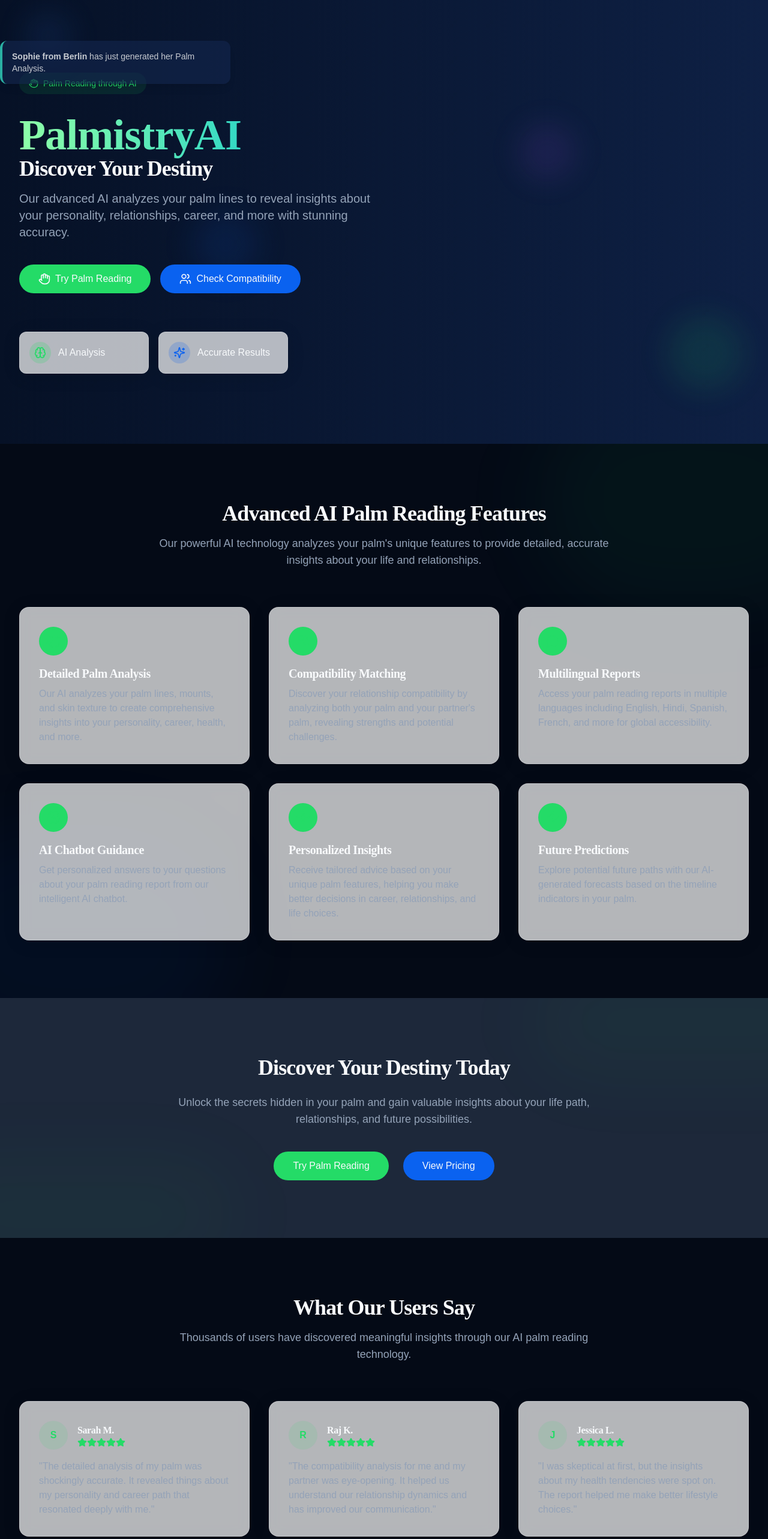
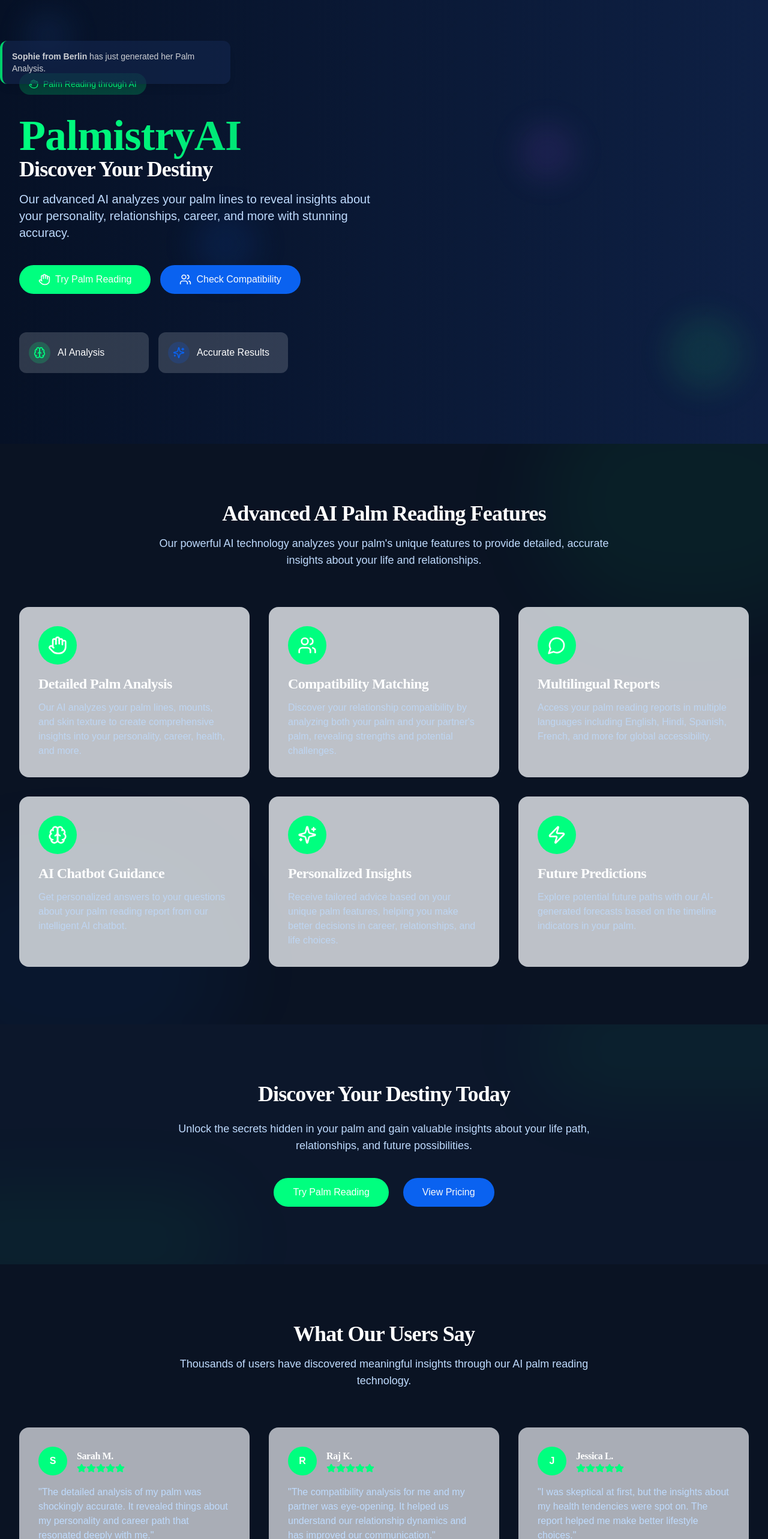
Before and after one commit to DrMamtaSaini/palmistry-connect, a React (Vite) app: page / in a window 1280 px wide. Shown: the part 60-2626 px from the top of the page at 60% size. Built offline with nearby package versions, Linux system fonts and the light colour scheme.

Commit message:
Improve text visibility
Ensure text is more visible by adjusting text color.

```diff
--- a/src/components/FeatureCard.tsx
+++ b/src/components/FeatureCard.tsx
@@ -14,17 +14,17 @@ const FeatureCard = ({ title, description, icon: Icon, className, index = 0 }: F
   return (
     <div
       className={cn(
-        "glass-panel p-8 rounded-2xl h-full hover:shadow-elegant transition-all duration-500",
+        "bg-gray-300/90 p-8 rounded-2xl h-full transition-all duration-500",
         "animate-fade-in opacity-0",
         className
       )}
       style={{ animationDelay: `${index * 150}ms`, animationFillMode: 'forwards' }}
     >
-      <div className="rounded-full p-3 inline-flex items-center justify-center bg-primary bg-opacity-10 mb-4">
-        <Icon className="h-6 w-6 text-primary" />
+      <div className="rounded-full p-3 inline-flex items-center justify-center bg-[#00FF7F] mb-4 w-16 h-16">
+        <Icon className="h-8 w-8 text-white" />
       </div>
-      <h3 className="text-xl font-semibold mb-2">{title}</h3>
-      <p className="text-muted-foreground">{description}</p>
+      <h3 className="text-2xl font-semibold mb-3 text-white">{title}</h3>
+      <p className="text-blue-200/80">{description}</p>
     </div>
   );
 };
--- a/src/components/HeroSection.tsx
+++ b/src/components/HeroSection.tsx
@@ -20,7 +20,7 @@ const HeroSection = () => {
 
       {/* Floating notification */}
       <div className="palm-notification absolute bottom-10 left-10 right-10 md:left-auto md:right-auto md:bottom-auto md:top-32 md:left-10 max-w-sm p-4 rounded-lg shadow-lg z-20">
-        <p className="text-foreground text-sm">
+        <p className="text-white text-sm">
           <span className="font-bold">Sophie from Berlin</span> has just generated her Palm Analysis.
         </p>
       </div>
@@ -28,7 +28,7 @@ const HeroSection = () => {
       <div className="content-container relative z-10 grid grid-cols-1 lg:grid-cols-2 gap-8 items-center">
         {/* Left content */}
         <div className="flex flex-col items-start text-left">
-          <div className="inline-flex items-center px-4 py-2 rounded-full bg-primary/10 text-primary text-sm font-medium mb-8 animate-fade-in" style={{ animationDelay: '200ms' }}>
+          <div className="inline-flex items-center px-4 py-2 rounded-full bg-[#00FF7F]/20 text-[#00FF7F] text-sm font-medium mb-8 animate-fade-in" style={{ animationDelay: '200ms' }}>
             <Hand className="h-4 w-4 mr-2" />
             Palm Reading through AI
           </div>
@@ -38,12 +38,12 @@ const HeroSection = () => {
               PalmistryAI
             </span>
             <br />
-            <span className="text-3xl md:text-4xl mt-2 text-foreground">
+            <span className="text-3xl md:text-4xl mt-2 text-white">
               Discover Your Destiny
             </span>
           </h1>
 
-          <p className="text-xl text-muted-foreground max-w-2xl mb-10 animate-fade-in" style={{ animationDelay: '400ms' }}>
+          <p className="text-xl text-blue-200 max-w-2xl mb-10 animate-fade-in" style={{ animationDelay: '400ms' }}>
             Our advanced AI analyzes your palm lines to reveal insights about your personality,
             relationships, career, and more with stunning accuracy.
           </p>
@@ -51,7 +51,7 @@ const HeroSection = () => {
           <div className="flex flex-col sm:flex-row gap-4 mb-16 animate-fade-in" style={{ animationDelay: '500ms' }}>
             <Link
               to="/palm-reading"
-              className="px-8 py-3 rounded-full bg-primary text-primary-foreground text-base font-medium transition-all hover:bg-primary/90 flex items-center justify-center gap-2"
+              className="px-8 py-3 rounded-full bg-[#00FF7F] text-primary-foreground text-base font-medium transition-all hover:bg-[#00FF7F]/90 flex items-center justify-center gap-2"
             >
               <Hand className="h-5 w-5" />
               Try Palm Reading
@@ -66,20 +66,20 @@ const HeroSection = () => {
           </div>
 
           <div className="grid grid-cols-2 gap-4 max-w-md w-full animate-fade-in" style={{ animationDelay: '600ms' }}>
-            <div className="glass-panel p-4 rounded-xl hover:shadow-elegant transition-all duration-500">
+            <div className="bg-gray-300/20 p-4 rounded-xl hover:shadow-elegant transition-all duration-500">
               <div className="flex items-center">
-                <div className="mr-3 bg-primary/20 p-2 rounded-full">
-                  <Brain className="h-5 w-5 text-primary" />
+                <div className="mr-3 bg-[#00FF7F]/20 p-2 rounded-full">
+                  <Brain className="h-5 w-5 text-[#00FF7F]" />
                 </div>
-                <span className="font-medium">AI Analysis</span>
+                <span className="font-medium text-white">AI Analysis</span>
               </div>
             </div>
-            <div className="glass-panel p-4 rounded-xl hover:shadow-elegant transition-all duration-500">
+            <div className="bg-gray-300/20 p-4 rounded-xl hover:shadow-elegant transition-all duration-500">
               <div className="flex items-center">
                 <div className="mr-3 bg-secondary/20 p-2 rounded-full">
                   <Sparkles className="h-5 w-5 text-secondary" />
                 </div>
-                <span className="font-medium">Accurate Results</span>
+                <span className="font-medium text-white">Accurate Results</span>
               </div>
             </div>
           </div>
@@ -88,7 +88,7 @@ const HeroSection = () => {
         {/* Right content - Palm image */}
         <div className="hidden lg:flex justify-center items-center animate-fade-in" style={{ animationDelay: '700ms' }}>
           <div className="relative">
-            <div className="absolute -inset-4 bg-primary/20 rounded-full blur-2xl animate-pulse-slow"></div>
+            <div className="absolute -inset-4 bg-[#00FF7F]/20 rounded-full blur-2xl animate-pulse-slow"></div>
             <img
               src="https://images.unsplash.com/photo-1581091226825-a6a2a5aee158?ixlib=rb-4.0.3&ixid=M3wxMjA3fDB8MHxwaG90by1wYWdlfHx8fGVufDB8fHx8fA%3D%3D&auto=format&fit=crop&w=1200&q=80"
               alt="Palm Reading Analysis"
--- a/src/index.css
+++ b/src/index.css
@@ -1,3 +1,4 @@
+
 @tailwind base;
 @tailwind components;
 @tailwind utilities;
@@ -164,7 +165,7 @@
   }
 
   .heading-gradient {
-    background: linear-gradient(90deg, rgba(142,255,167,1) 0%, rgba(52,217,196,1) 100%);
+    background: linear-gradient(90deg, #00FF7F 0%, #00E676 100%);
     -webkit-background-clip: text;
     -webkit-text-fill-color: transparent;
     background-clip: text;
@@ -221,6 +222,6 @@
 
 .palm-notification {
   background: rgba(20, 39, 78, 0.8);
-  border-left: 4px solid #34d9c4;
+  border-left: 4px solid #00FF7F;
   animation: pulse-slow 4s ease-in-out infinite;
 }
--- a/src/pages/Index.tsx
+++ b/src/pages/Index.tsx
@@ -21,21 +21,21 @@ const Index = () => {
   }, []);
 
   return (
-    <div className="min-h-screen bg-background">
+    <div className="min-h-screen bg-[#0a1323]">
       <Header />
 
       {/* Hero section */}
       <HeroSection />
 
       {/* Features section */}
-      <section className="py-24 relative overflow-hidden bg-background">
-        <div className="absolute -top-[10%] -right-[10%] w-[40%] h-[40%] bg-primary/5 rounded-full filter blur-3xl" />
+      <section className="py-24 relative overflow-hidden bg-[#0a1323]">
+        <div className="absolute -top-[10%] -right-[10%] w-[40%] h-[40%] bg-[#00FF7F]/5 rounded-full filter blur-3xl" />
         <div className="absolute -bottom-[10%] -left-[10%] w-[40%] h-[40%] bg-secondary/5 rounded-full filter blur-3xl" />
 
         <div className="content-container">
           <div className="text-center max-w-3xl mx-auto mb-16 reveal">
-            <h2 className="heading-lg mb-4">Advanced AI Palm Reading Features</h2>
-            <p className="text-muted-foreground text-lg">
+            <h2 className="heading-lg mb-4 text-white">Advanced AI Palm Reading Features</h2>
+            <p className="text-blue-200 text-lg">
               Our powerful AI technology analyzes your palm's unique features to provide detailed,
               accurate insights about your life and relationships.
             </p>
@@ -83,20 +83,20 @@ const Index = () => {
       </section>
 
       {/* Call to action */}
-      <section className="py-24 bg-muted relative overflow-hidden">
-        <div className="absolute -top-[10%] -right-[10%] w-[40%] h-[40%] bg-primary/5 rounded-full filter blur-3xl" />
-        <div className="absolute -bottom-[10%] -left-[10%] w-[40%] h-[40%] bg-primary/5 rounded-full filter blur-3xl" />
+      <section className="py-24 bg-[#0c172b] relative overflow-hidden">
+        <div className="absolute -top-[10%] -right-[10%] w-[40%] h-[40%] bg-[#00FF7F]/5 rounded-full filter blur-3xl" />
+        <div className="absolute -bottom-[10%] -left-[10%] w-[40%] h-[40%] bg-[#00FF7F]/5 rounded-full filter blur-3xl" />
 
         <div className="content-container relative z-10 text-center">
           <div className="max-w-3xl mx-auto reveal">
-            <h2 className="heading-lg mb-6">Discover Your Destiny Today</h2>
-            <p className="text-muted-foreground text-lg mb-10">
+            <h2 className="heading-lg mb-6 text-white">Discover Your Destiny Today</h2>
+            <p className="text-blue-200 text-lg mb-10">
               Unlock the secrets hidden in your palm and gain valuable insights about your life path, relationships, and future possibilities.
             </p>
             <div className="flex flex-col sm:flex-row justify-center gap-6">
               <Link
                 to="/palm-reading"
-                className="px-8 py-3 rounded-full bg-primary text-primary-foreground text-base font-medium transition-all hover:bg-primary/90"
+                className="px-8 py-3 rounded-full bg-[#00FF7F] text-white text-base font-medium transition-all hover:bg-[#00FF7F]/90"
               >
                 Try Palm Reading
               </Link>
@@ -115,68 +115,68 @@ const Index = () => {
       <section className="py-24 relative overflow-hidden">
         <div className="content-container">
           <div className="text-center max-w-3xl mx-auto mb-16 reveal">
-            <h2 className="heading-lg mb-4">What Our Users Say</h2>
-            <p className="text-muted-foreground text-lg">
+            <h2 className="heading-lg mb-4 text-white">What Our Users Say</h2>
+            <p className="text-blue-200 text-lg">
               Thousands of users have discovered meaningful insights through our AI palm reading technology.
             </p>
           </div>
 
           <div className="grid grid-cols-1 md:grid-cols-2 lg:grid-cols-3 gap-8">
-            <div className="glass-panel p-8 rounded-2xl hover:shadow-elegant transition-all duration-500 reveal">
+            <div className="bg-gray-300/80 p-8 rounded-2xl hover:shadow-elegant transition-all duration-500 reveal">
               <div className="flex items-center mb-4">
                 <div className="flex-shrink-0">
-                  <div className="w-12 h-12 rounded-full bg-primary/10 flex items-center justify-center">
-                    <span className="font-bold text-primary">S</span>
+                  <div className="w-12 h-12 rounded-full bg-[#00FF7F] flex items-center justify-center">
+                    <span className="font-bold text-white">S</span>
                   </div>
                 </div>
                 <div className="ml-4">
-                  <h3 className="font-semibold">Sarah M.</h3>
+                  <h3 className="font-semibold text-white">Sarah M.</h3>
                   <div className="flex">
                     {[...Array(5)].map((_, i) => (
-                      <Star key={i} className="h-4 w-4 fill-primary text-primary" />
+                      <Star key={i} className="h-4 w-4 fill-[#00FF7F] text-[#00FF7F]" />
                     ))}
                   </div>
                 </div>
               </div>
-              <p className="text-muted-foreground">"The detailed analysis of my palm was shockingly accurate. It revealed things about my personality and career path that resonated deeply with me."</p>
+              <p className="text-blue-200">"The detailed analysis of my palm was shockingly accurate. It revealed things about my personality and career path that resonated deeply with me."</p>
             </div>
 
-            <div className="glass-panel p-8 rounded-2xl hover:shadow-elegant transition-all duration-500 reveal">
+            <div className="bg-gray-300/80 p-8 rounded-2xl hover:shadow-elegant transition-all duration-500 reveal">
               <div className="flex items-center mb-4">
                 <div className="flex-shrink-0">
-                  <div className="w-12 h-12 rounded-full bg-primary/10 flex items-center justify-center">
-                    <span className="font-bold text-primary">R</span>
+                  <div className="w-12 h-12 rounded-full bg-[#00FF7F] flex items-center justify-center">
+                    <span className="font-bold text-white">R</span>
                   </div>
                 </div>
                 <div className="ml-4">
-                  <h3 className="font-semibold">Raj K.</h3>
+                  <h3 className="font-semibold text-white">Raj K.</h3>
                   <div className="flex">
                     {[...Array(5)].map((_, i) => (
-                      <Star key={i} className="h-4 w-4 fill-primary text-primary" />
+                      <Star key={i} className="h-4 w-4 fill-[#00FF7F] text-[#00FF7F]" />
                     ))}
                   </div>
                 </div>
               </div>
-              <p className="text-muted-foreground">"The compatibility analysis for me and my partner was eye-opening. It helped us understand our relationship dynamics and has improved our communication."</p>
+              <p className="text-blue-200">"The compatibility analysis for me and my partner was eye-opening. It helped us understand our relationship dynamics and has improved our communication."</p>
             </div>
 
-            <div className="glass-panel p-8 rounded-2xl hover:shadow-elegant transition-all duration-500 reveal">
+            <div className="bg-gray-300/80 p-8 rounded-2xl hover:shadow-elegant transition-all duration-500 reveal">
               <div className="flex items-center mb-4">
                 <div className="flex-shrink-0">
-                  <div className="w-12 h-12 rounded-full bg-primary/10 flex items-center justify-center">
-                    <span className="font-bold text-primary">J</span>
+                  <div className="w-12 h-12 rounded-full bg-[#00FF7F] flex items-center justify-center">
+                    <span className="font-bold text-white">J</span>
                   </div>
                 </div>
                 <div className="ml-4">
-                  <h3 className="font-semibold">Jessica L.</h3>
+                  <h3 className="font-semibold text-white">Jessica L.</h3>
                   <div className="flex">
                     {[...Array(5)].map((_, i) => (
-                      <Star key={i} className="h-4 w-4 fill-primary text-primary" />
+                      <Star key={i} className="h-4 w-4 fill-[#00FF7F] text-[#00FF7F]" />
                     ))}
                   </div>
                 </div>
               </div>
-              <p className="text-muted-foreground">"I was skeptical at first, but the insights about my health tendencies were spot on. The report helped me make better lifestyle choices."</p>
+              <p className="text-blue-200">"I was skeptical at first, but the insights about my health tendencies were spot on. The report helped me make better lifestyle choices."</p>
             </div>
           </div>
         </div>
```
